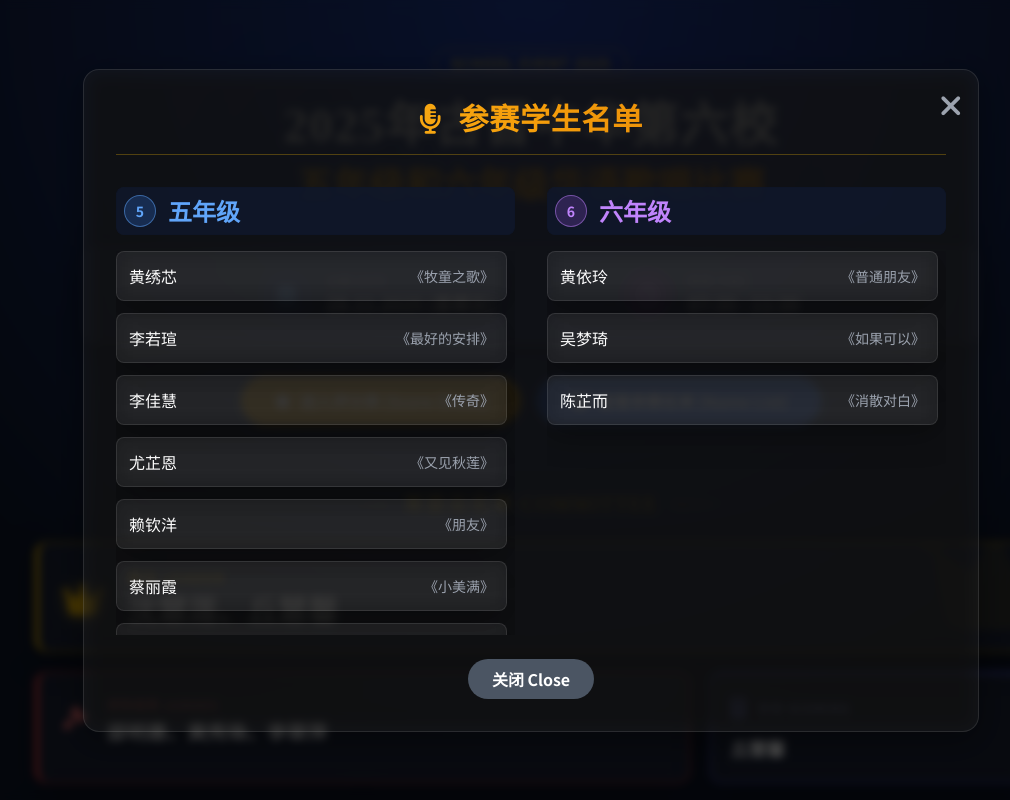
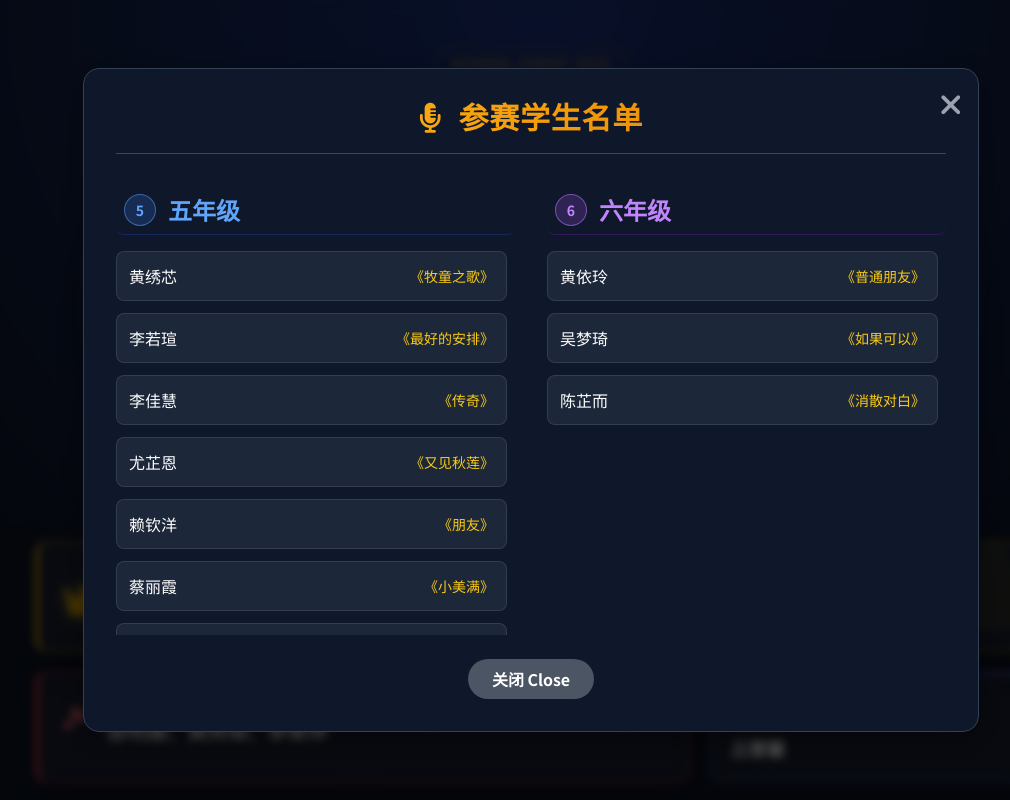
Before and after one commit to savagelove0315/singingcomp25, a plain HTML site: page index.html in a window 1280 px wide. Both pictures are taken after a click on the button "查看参赛名单 (Name List)". Shown: the top 800 px of the page, without its empty margins (109-1119 px from the left). Drawn offline with nearby package versions, Linux system fonts and the light colour scheme.

Commit message:
Update index.html

```diff
--- a/index.html
+++ b/index.html
@@ -59,6 +59,12 @@
         /* Glow Effect */
         .glow-icon {
             filter: drop-shadow(0 0 8px rgba(251, 191, 36, 0.5));
+        }
+
+        /* Ensure list items are readable */
+        .list-item-dark {
+            background-color: rgba(30, 41, 59, 0.95); /* Slate 800 with slight opacity */
+            border: 1px solid rgba(255, 255, 255, 0.1);
         }
     </style>
 </head>
@@ -245,7 +251,7 @@
 
     <!-- Modal Container -->
     <div id="student-list-modal" class="fixed inset-0 bg-black/70 z-50 hidden overflow-y-auto backdrop-blur-sm flex items-center justify-center p-4">
-        <div class="glass-card max-w-4xl w-full p-8 rounded-2xl relative m-auto animate-fade-in-up">
+        <div class="glass-card max-w-4xl w-full p-8 rounded-2xl relative m-auto animate-fade-in-up" style="background-color: #0f172a; border: 1px solid #334155;">
             <!-- Close Button -->
             <button onclick="closeModal()" class="absolute top-4 right-4 text-gray-400 hover:text-white text-3xl transition-colors">
                 <i class="fas fa-times"></i>
@@ -258,38 +264,38 @@
             <div class="grid grid-cols-1 md:grid-cols-2 gap-8">
                 <!-- 五年级 Section -->
                 <div>
-                    <h3 class="text-2xl font-bold mb-4 text-blue-400 flex items-center sticky top-0 bg-[#0f172a]/90 p-2 rounded-lg backdrop-blur-sm z-10">
+                    <h3 class="text-2xl font-bold mb-4 text-blue-400 flex items-center sticky top-0 bg-[#0f172a] p-2 rounded-lg z-10 border-b border-blue-900/50">
                         <span class="mr-3 bg-blue-500/20 w-8 h-8 rounded-full flex items-center justify-center text-sm border border-blue-400/50">5</span>
                         五年级
                     </h3>
                     <ul class="space-y-3 h-96 overflow-y-auto pr-2 custom-scrollbar">
-                        <li class="glass-card p-3 rounded-lg flex justify-between items-center hover:bg-white/10 transition-colors"><span>黄绣芯</span> <span class="text-gray-400 text-sm">《牧童之歌》</span></li>
-                        <li class="glass-card p-3 rounded-lg flex justify-between items-center hover:bg-white/10 transition-colors"><span>李若瑄</span> <span class="text-gray-400 text-sm">《最好的安排》</span></li>
-                        <li class="glass-card p-3 rounded-lg flex justify-between items-center hover:bg-white/10 transition-colors"><span>李佳慧</span> <span class="text-gray-400 text-sm">《传奇》</span></li>
-                        <li class="glass-card p-3 rounded-lg flex justify-between items-center hover:bg-white/10 transition-colors"><span>尤芷恩</span> <span class="text-gray-400 text-sm">《又见秋莲》</span></li>
-                        <li class="glass-card p-3 rounded-lg flex justify-between items-center hover:bg-white/10 transition-colors"><span>赖钦洋</span> <span class="text-gray-400 text-sm">《朋友》</span></li>
-                        <li class="glass-card p-3 rounded-lg flex justify-between items-center hover:bg-white/10 transition-colors"><span>蔡丽霞</span> <span class="text-gray-400 text-sm">《小美满》</span></li>
-                        <li class="glass-card p-3 rounded-lg flex justify-between items-center hover:bg-white/10 transition-colors"><span>孙诗涵</span> <span class="text-gray-400 text-sm">《小美满》</span></li>
-                        <li class="glass-card p-3 rounded-lg flex justify-between items-center hover:bg-white/10 transition-colors"><span>李恩哲</span> <span class="text-gray-400 text-sm">《土坡上的狗尾巴草》</span></li>
-                        <li class="glass-card p-3 rounded-lg flex justify-between items-center hover:bg-white/10 transition-colors"><span>曾健源</span> <span class="text-gray-400 text-sm">《苟活》</span></li>
-                        <li class="glass-card p-3 rounded-lg flex justify-between items-center hover:bg-white/10 transition-colors"><span>王竞德</span> <span class="text-gray-400 text-sm">《小人物的心声》</span></li>
-                        <li class="glass-card p-3 rounded-lg flex justify-between items-center hover:bg-white/10 transition-colors"><span>沈沁仪</span> <span class="text-gray-400 text-sm">《离开我的依赖》</span></li>
-                        <li class="glass-card p-3 rounded-lg flex justify-between items-center hover:bg-white/10 transition-colors"><span>陈彦君</span> <span class="text-gray-400 text-sm">《说唱脸谱》</span></li>
-                        <li class="glass-card p-3 rounded-lg flex justify-between items-center hover:bg-white/10 transition-colors"><span>何若郗</span> <span class="text-gray-400 text-sm">《如果可以》</span></li>
-                        <li class="glass-card p-3 rounded-lg flex justify-between items-center hover:bg-white/10 transition-colors"><span>郑仁颂</span> <span class="text-gray-400 text-sm">《朋友》</span></li>
+                        <li class="list-item-dark p-3 rounded-lg flex justify-between items-center hover:bg-slate-700 transition-colors"><span class="text-white font-medium">黄绣芯</span> <span class="text-yellow-400 text-sm">《牧童之歌》</span></li>
+                        <li class="list-item-dark p-3 rounded-lg flex justify-between items-center hover:bg-slate-700 transition-colors"><span class="text-white font-medium">李若瑄</span> <span class="text-yellow-400 text-sm">《最好的安排》</span></li>
+                        <li class="list-item-dark p-3 rounded-lg flex justify-between items-center hover:bg-slate-700 transition-colors"><span class="text-white font-medium">李佳慧</span> <span class="text-yellow-400 text-sm">《传奇》</span></li>
+                        <li class="list-item-dark p-3 rounded-lg flex justify-between items-center hover:bg-slate-700 transition-colors"><span class="text-white font-medium">尤芷恩</span> <span class="text-yellow-400 text-sm">《又见秋莲》</span></li>
+                        <li class="list-item-dark p-3 rounded-lg flex justify-between items-center hover:bg-slate-700 transition-colors"><span class="text-white font-medium">赖钦洋</span> <span class="text-yellow-400 text-sm">《朋友》</span></li>
+                        <li class="list-item-dark p-3 rounded-lg flex justify-between items-center hover:bg-slate-700 transition-colors"><span class="text-white font-medium">蔡丽霞</span> <span class="text-yellow-400 text-sm">《小美满》</span></li>
+                        <li class="list-item-dark p-3 rounded-lg flex justify-between items-center hover:bg-slate-700 transition-colors"><span class="text-white font-medium">孙诗涵</span> <span class="text-yellow-400 text-sm">《小美满》</span></li>
+                        <li class="list-item-dark p-3 rounded-lg flex justify-between items-center hover:bg-slate-700 transition-colors"><span class="text-white font-medium">李恩哲</span> <span class="text-yellow-400 text-sm">《土坡上的狗尾巴草》</span></li>
+                        <li class="list-item-dark p-3 rounded-lg flex justify-between items-center hover:bg-slate-700 transition-colors"><span class="text-white font-medium">曾健源</span> <span class="text-yellow-400 text-sm">《苟活》</span></li>
+                        <li class="list-item-dark p-3 rounded-lg flex justify-between items-center hover:bg-slate-700 transition-colors"><span class="text-white font-medium">王竞德</span> <span class="text-yellow-400 text-sm">《小人物的心声》</span></li>
+                        <li class="list-item-dark p-3 rounded-lg flex justify-between items-center hover:bg-slate-700 transition-colors"><span class="text-white font-medium">沈沁仪</span> <span class="text-yellow-400 text-sm">《离开我的依赖》</span></li>
+                        <li class="list-item-dark p-3 rounded-lg flex justify-between items-center hover:bg-slate-700 transition-colors"><span class="text-white font-medium">陈彦君</span> <span class="text-yellow-400 text-sm">《说唱脸谱》</span></li>
+                        <li class="list-item-dark p-3 rounded-lg flex justify-between items-center hover:bg-slate-700 transition-colors"><span class="text-white font-medium">何若郗</span> <span class="text-yellow-400 text-sm">《如果可以》</span></li>
+                        <li class="list-item-dark p-3 rounded-lg flex justify-between items-center hover:bg-slate-700 transition-colors"><span class="text-white font-medium">郑仁颂</span> <span class="text-yellow-400 text-sm">《朋友》</span></li>
                     </ul>
                 </div>
 
                 <!-- 六年级 Section -->
                 <div>
-                    <h3 class="text-2xl font-bold mb-4 text-purple-400 flex items-center sticky top-0 bg-[#0f172a]/90 p-2 rounded-lg backdrop-blur-sm z-10">
+                    <h3 class="text-2xl font-bold mb-4 text-purple-400 flex items-center sticky top-0 bg-[#0f172a] p-2 rounded-lg z-10 border-b border-purple-900/50">
                         <span class="mr-3 bg-purple-500/20 w-8 h-8 rounded-full flex items-center justify-center text-sm border border-purple-400/50">6</span>
                         六年级
                     </h3>
                     <ul class="space-y-3 h-96 overflow-y-auto pr-2 custom-scrollbar">
-                        <li class="glass-card p-3 rounded-lg flex justify-between items-center hover:bg-white/10 transition-colors"><span>黄依玲</span> <span class="text-gray-400 text-sm">《普通朋友》</span></li>
-                        <li class="glass-card p-3 rounded-lg flex justify-between items-center hover:bg-white/10 transition-colors"><span>吴梦琦</span> <span class="text-gray-400 text-sm">《如果可以》</span></li>
-                        <li class="glass-card p-3 rounded-lg flex justify-between items-center hover:bg-white/10 transition-colors"><span>陈芷而</span> <span class="text-gray-400 text-sm">《消散对白》</span></li>
+                        <li class="list-item-dark p-3 rounded-lg flex justify-between items-center hover:bg-slate-700 transition-colors"><span class="text-white font-medium">黄依玲</span> <span class="text-yellow-400 text-sm">《普通朋友》</span></li>
+                        <li class="list-item-dark p-3 rounded-lg flex justify-between items-center hover:bg-slate-700 transition-colors"><span class="text-white font-medium">吴梦琦</span> <span class="text-yellow-400 text-sm">《如果可以》</span></li>
+                        <li class="list-item-dark p-3 rounded-lg flex justify-between items-center hover:bg-slate-700 transition-colors"><span class="text-white font-medium">陈芷而</span> <span class="text-yellow-400 text-sm">《消散对白》</span></li>
                     </ul>
                 </div>
             </div>
```
